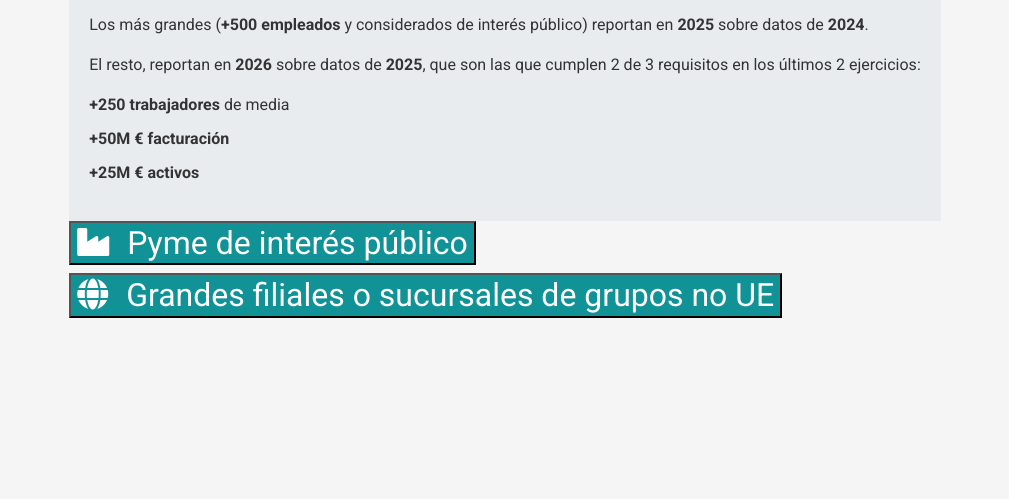
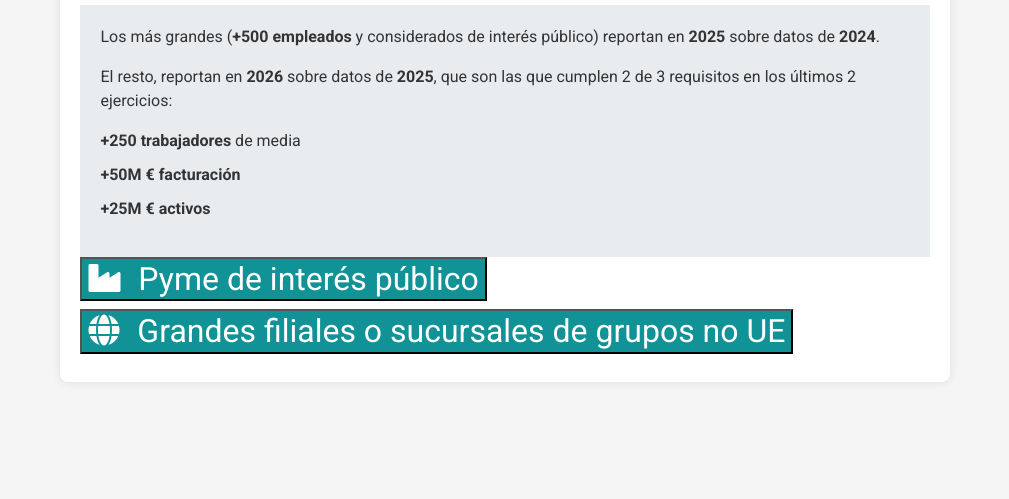
Before and after one commit to pma1999/timeline-csrd, a plain HTML site: page index.html in a window 1280 px wide. Shown: the part 301-800 px from the top of the page, without its empty margins (135-1144 px from the left). Drawn offline with nearby package versions, Linux system fonts and the light colour scheme.

Commit message:
Add files via upload

```diff
--- a/index.html
+++ b/index.html
@@ -14,6 +14,17 @@
             font-family: 'Roboto', sans-serif;
             background-color: #f5f5f5;
             color: #333;
+            display: flex;
+            justify-content: center;
+            align-items: center;
+        }
+        .container {
+            width: 90%;
+            max-width: 1200px;
+            padding: 20px;
+            background-color: white;
+            box-shadow: 0 0 10px rgba(0, 0, 0, 0.1);
+            border-radius: 8px;
         }
         h1 {
             color: #119297;
@@ -44,13 +55,6 @@
         }
         .icon {
             margin-right: 10px;
-        }
-        .container {
-            height: 100%;
-            display: flex;
-            flex-direction: column;
-            justify-content: center;
-            align-items: center;
         }
     </style>
 </head>
@@ -96,7 +100,7 @@
                 </h2>
                 <div id="collapseThree" class="collapse" aria-labelledby="headingThree" data-parent="#reportingAccordion">
                     <div class="accordion-body">
-                        <p>Requisitos: Si el grupo tiene filiales o sucursales grandes en la UE y si el grupo factura más de <span class="highlight">150 M €</span> al año en la UE durante los últimos <span class="highlight">dos años</span>.</p>
+                        <p>Requisitos: mismos 2 de 3 requisitos que grandes empresas o sucursales de grupos no UE, si el grupo factura más de <span class="highlight">150 M €</span> al año en la UE durante los últimos <span class="highlight">dos años</span>.</p>
                     </div>
                 </div>
             </div>
```
